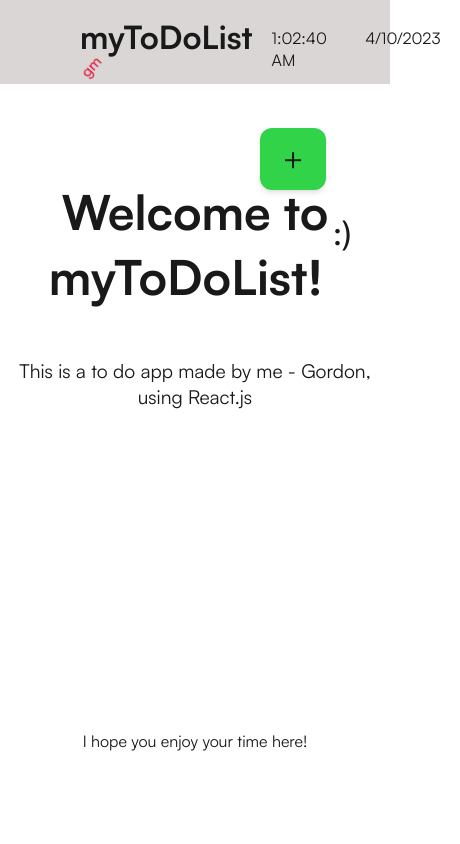
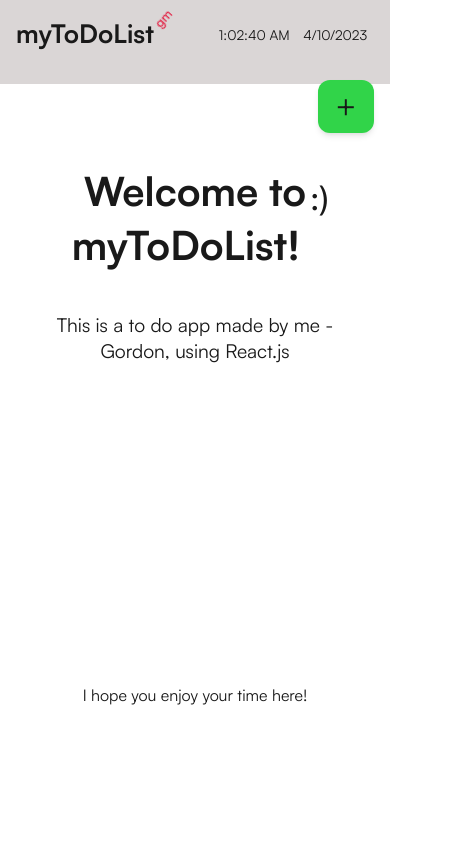
Before and after one commit to GordonNZ/todolistbygordon, a React (Create React App) app: page / in a window 390 px wide. Shown: the top 844 px of the page, 460 px wide, since content can reach past the window. Built offline with nearby package versions, Linux system fonts and the light colour scheme.

Commit message:
responsive web design continued

```diff
--- a/src/pages/HomePage.module.css
+++ b/src/pages/HomePage.module.css
@@ -153,7 +153,7 @@
 .button {
   background-color: var(--green);
   padding: 0.5em 2em;
-  font-size: 1.2rem;
+  font-size: clamp(0.9rem, 2vw, 1.2rem);
   border-style: none;
   border-radius: 12px;
   color: var(--black);
@@ -274,3 +274,37 @@
 .calendar {
   transform: scale(100%);
 }
+
+@media (max-width: 470px) {
+}
+@media (max-width: 670px) {
+  header {
+    padding: 1em 1em 2em 1em;
+  }
+
+  .name::after {
+    content: 'gm';
+    font-size: 0.8rem !important;
+  }
+  .name {
+    font-size: 1.6rem;
+  }
+  nav > ul > li {
+    margin: 0 0.5em;
+    font-size: 0.85rem;
+  }
+  .plusBtn {
+    padding: 0.15em 0.55em;
+    font-size: 2rem;
+    top: 1.5em;
+    right: 0.5em;
+    /* margin: 1em 0; */
+  }
+  /* .currentBtn {
+    border-radius: 12px 12px 0 0;
+    font-size: 1rem;
+  } */
+  main {
+    margin: 1em 1em;
+  }
+}
--- a/src/pages/components/Header.css
+++ b/src/pages/components/Header.css
@@ -13,7 +13,7 @@
   }
 }
 .headH1 {
-  font-size: clamp(3rem, 1rem + 3vw, 5rem);
+  font-size: clamp(2.5rem, 1rem + 3vw, 5rem);
   padding: 2em 0 1em 0;
 }
 .headH1::after {
@@ -32,3 +32,8 @@
   position: relative;
   top: 20em;
 }
+@media (max-width: 670px) {
+  .headP {
+    margin: 0 2rem;
+  }
+}
```
